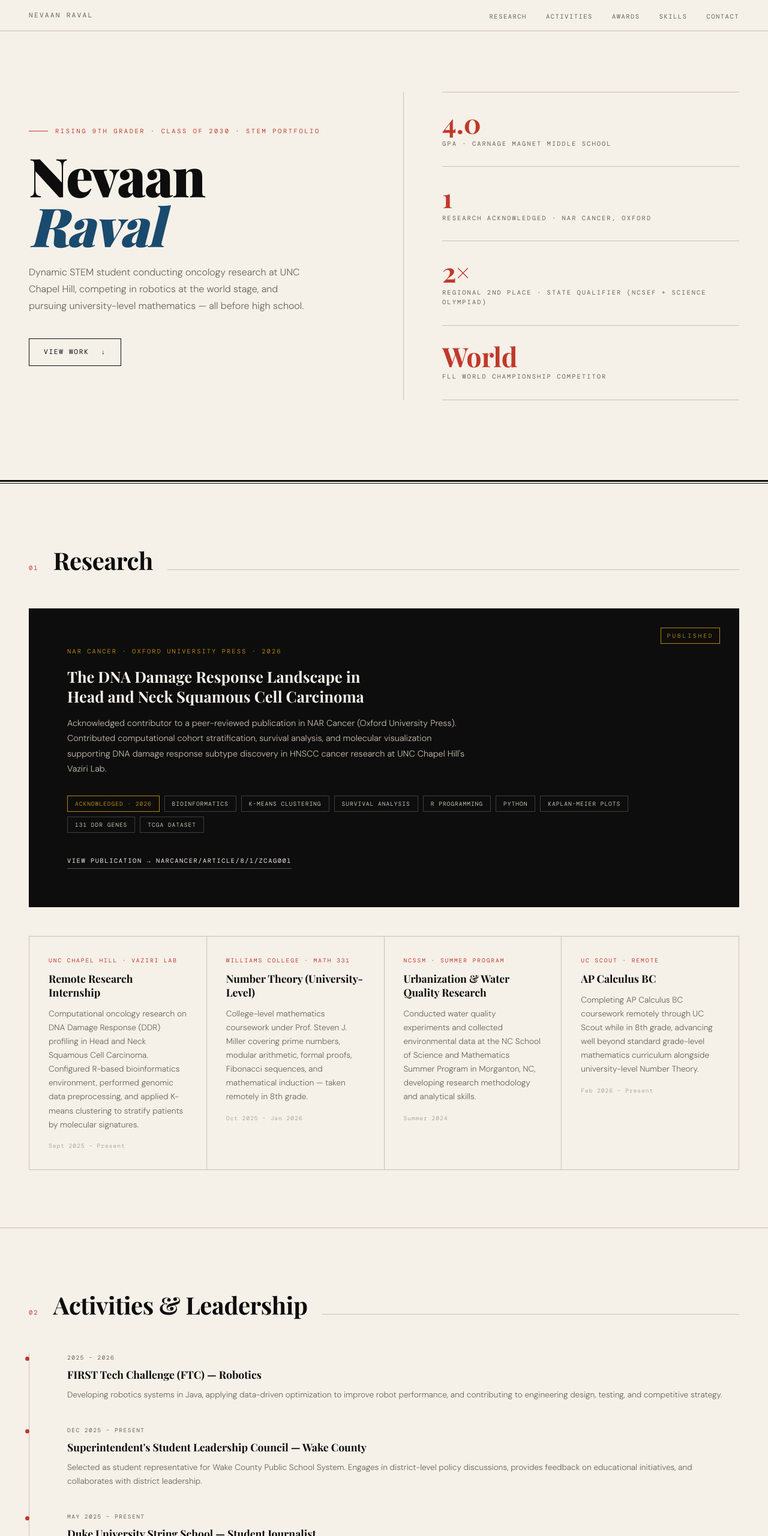
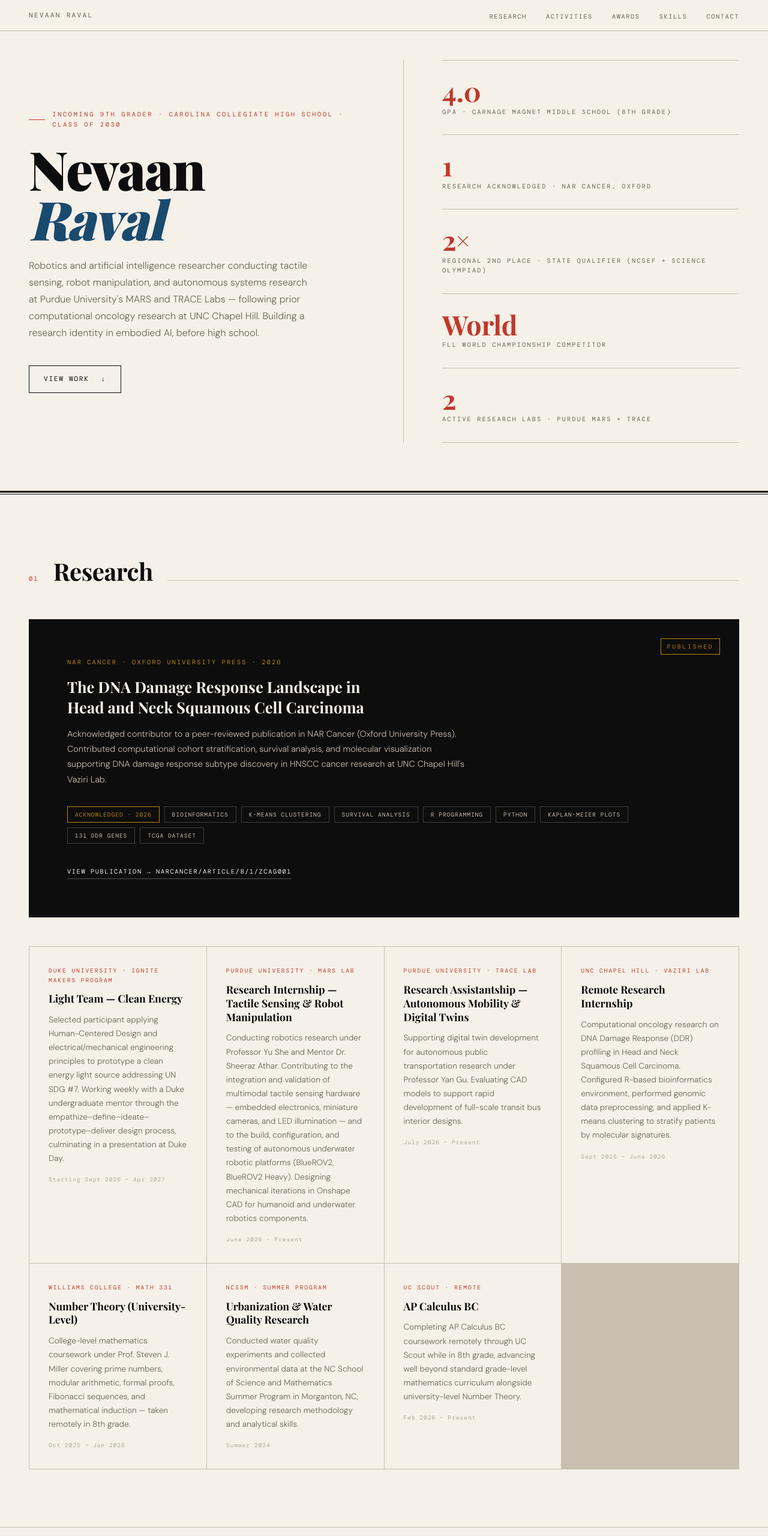
Before and after one commit to nevaan-raval/portfolio, a plain HTML site: page index.html in a window 1280 px wide. Shown: the top 2560 px of the page at 60% size. Drawn offline with nearby package versions, Linux system fonts and the light colour scheme; a web font is replaced by a local one.

Commit message:
Update index.html

```diff
--- a/index.html
+++ b/index.html
@@ -153,15 +153,15 @@ footer p { font-family: 'DM Mono', monospace; font-size: 0.6rem; letter-spacing:
 
 <div class="hero">
   <div class="hero-left">
-    <div class="hero-tag">Rising 9th Grader &middot; Class of 2030 &middot; STEM Portfolio</div>
+    <div class="hero-tag">Incoming 9th Grader &middot; Carolina Collegiate High School &middot; Class of 2030</div>
     <h1 class="hero-name">Nevaan<br><em>Raval</em></h1>
-    <p class="hero-statement">Dynamic STEM student conducting oncology research at UNC Chapel Hill, competing in robotics at the world stage, and pursuing university-level mathematics &mdash; all before high school.</p>
+    <p class="hero-statement">Robotics and artificial intelligence researcher conducting tactile sensing, robot manipulation, and autonomous systems research at Purdue University's MARS and TRACE Labs &mdash; following prior computational oncology research at UNC Chapel Hill. Building a research identity in embodied AI, before high school.</p>
     <a href="#research" class="hero-cta">View Work</a>
   </div>
   <div class="hero-right">
     <div class="stat-item">
       <div class="stat-num">4.0</div>
-      <div class="stat-label">GPA &middot; Carnage Magnet Middle School</div>
+      <div class="stat-label">GPA &middot; Carnage Magnet Middle School (8th Grade)</div>
     </div>
     <div class="stat-item">
       <div class="stat-num">1</div>
@@ -174,6 +174,10 @@ footer p { font-family: 'DM Mono', monospace; font-size: 0.6rem; letter-spacing:
     <div class="stat-item">
       <div class="stat-num">World</div>
       <div class="stat-label">FLL World Championship Competitor</div>
+    </div>
+    <div class="stat-item">
+      <div class="stat-num">2</div>
+      <div class="stat-label">Active Research Labs &middot; Purdue MARS + TRACE</div>
     </div>
   </div>
 </div>
@@ -207,10 +211,28 @@ footer p { font-family: 'DM Mono', monospace; font-size: 0.6rem; letter-spacing:
 
   <div class="cards-grid">
     <div class="card">
+      <div class="card-label">Duke University &middot; IGNITE Makers Program</div>
+      <div class="card-title">Light Team &mdash; Clean Energy</div>
+      <div class="card-body">Selected participant applying Human-Centered Design and electrical/mechanical engineering principles to prototype a clean energy light source addressing UN SDG #7. Working weekly with a Duke undergraduate mentor through the empathize&ndash;define&ndash;ideate&ndash;prototype&ndash;deliver design process, culminating in a presentation at Duke Day.</div>
+      <div class="card-date">Starting Sept 2026 &ndash; Apr 2027</div>
+    </div>
+    <div class="card">
+      <div class="card-label">Purdue University &middot; MARS Lab</div>
+      <div class="card-title">Research Internship &mdash; Tactile Sensing &amp; Robot Manipulation</div>
+      <div class="card-body">Conducting robotics research under Professor Yu She and Mentor Dr. Sheeraz Athar. Contributing to the integration and validation of multimodal tactile sensing hardware &mdash; embedded electronics, miniature cameras, and LED illumination &mdash; and to the build, configuration, and testing of autonomous underwater robotic platforms (BlueROV2, BlueROV2 Heavy). Designing mechanical iterations in Onshape CAD for humanoid and underwater robotics components.</div>
+      <div class="card-date">June 2026 &ndash; Present</div>
+    </div>
+    <div class="card">
+      <div class="card-label">Purdue University &middot; TRACE Lab</div>
+      <div class="card-title">Research Assistantship &mdash; Autonomous Mobility &amp; Digital Twins</div>
+      <div class="card-body">Supporting digital twin development for autonomous public transportation research under Professor Yan Gu. Evaluating CAD models to support rapid development of full-scale transit bus interior designs.</div>
+      <div class="card-date">July 2026 &ndash; Present</div>
+    </div>
+    <div class="card">
       <div class="card-label">UNC Chapel Hill &middot; Vaziri Lab</div>
       <div class="card-title">Remote Research Internship</div>
       <div class="card-body">Computational oncology research on DNA Damage Response (DDR) profiling in Head and Neck Squamous Cell Carcinoma. Configured R-based bioinformatics environment, performed genomic data preprocessing, and applied K-means clustering to stratify patients by molecular signatures.</div>
-      <div class="card-date">Sept 2025 &ndash; Present</div>
+      <div class="card-date">Sept 2025 &ndash; June 2026</div>
     </div>
     <div class="card">
       <div class="card-label">Williams College &middot; Math 331</div>
@@ -395,7 +417,7 @@ footer p { font-family: 'DM Mono', monospace; font-size: 0.6rem; letter-spacing:
   </div>
   <div class="skills-grid">
     <div class="skill-item">
-      <div class="skill-header"><span class="skill-name">Bioinformatics (R)</span><span class="skill-level">Research-grade</span></div>
+      <div class="skill-header"><span class="skill-name">Bioinformatics (R / RStudio)</span><span class="skill-level">Research-grade</span></div>
       <div class="skill-bar"><div class="skill-fill" style="width:90%"></div></div>
     </div>
     <div class="skill-item">
@@ -417,6 +439,18 @@ footer p { font-family: 'DM Mono', monospace; font-size: 0.6rem; letter-spacing:
     <div class="skill-item">
       <div class="skill-header"><span class="skill-name">Data Visualization</span><span class="skill-level">Applied</span></div>
       <div class="skill-bar"><div class="skill-fill" style="width:78%"></div></div>
+    </div>
+    <div class="skill-item">
+      <div class="skill-header"><span class="skill-name">Robotics / Embedded Systems</span><span class="skill-level">Applied</span></div>
+      <div class="skill-bar"><div class="skill-fill" style="width:75%"></div></div>
+    </div>
+    <div class="skill-item">
+      <div class="skill-header"><span class="skill-name">CAD (Onshape, Fusion 360)</span><span class="skill-level">Applied</span></div>
+      <div class="skill-bar"><div class="skill-fill" style="width:78%"></div></div>
+    </div>
+    <div class="skill-item">
+      <div class="skill-header"><span class="skill-name">ROS</span><span class="skill-level">In Progress</span></div>
+      <div class="skill-bar"><div class="skill-fill" style="width:35%"></div></div>
     </div>
   </div>
 </section>
@@ -449,7 +483,7 @@ footer p { font-family: 'DM Mono', monospace; font-size: 0.6rem; letter-spacing:
 
 <footer>
   <p>Nevaan Raval &middot; Apex, NC &middot; Class of 2030</p>
-  <p>Carnage Magnet Middle School &middot; Rising 9th Grader</p>
+  <p>Carolina Collegiate High School &middot; Incoming Freshman</p>
 </footer>
 
 <script>
```
